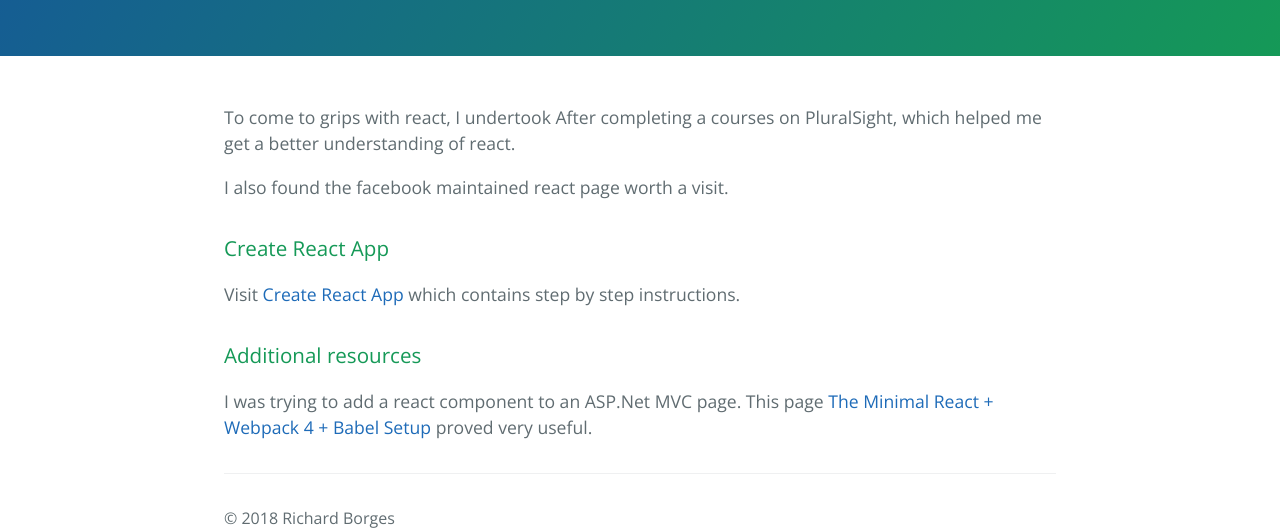
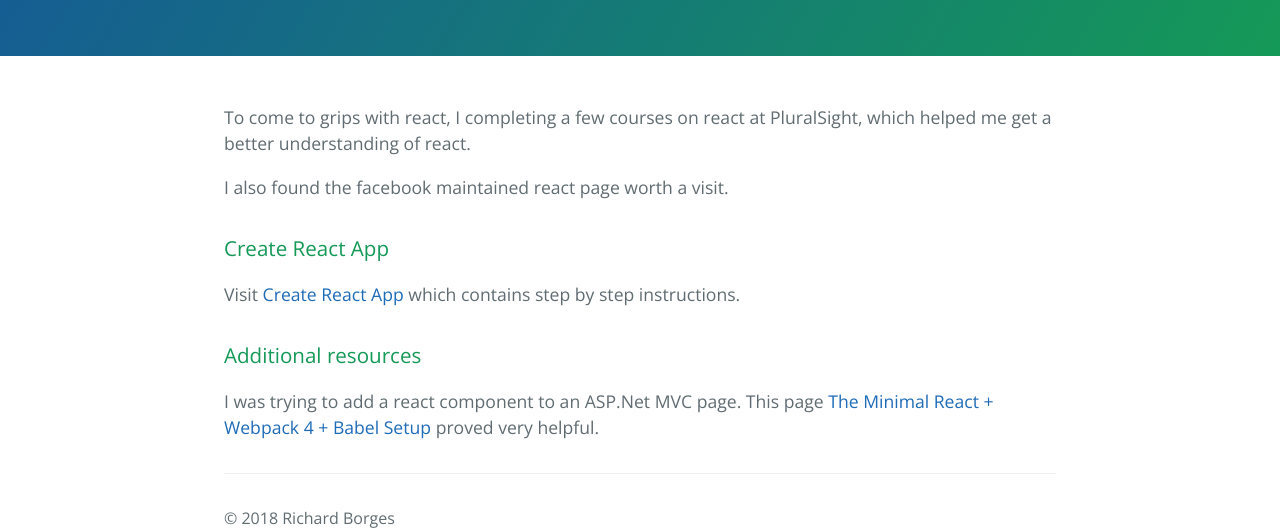
Before and after one commit to richardborges/richardborges.github.io, a Jekyll site: the page built from _posts/2018-04-14-learning-react.md, in a window 1280 px wide. Shown: the part 294-824 px from the top of the page. Built offline with Jekyll 4.4.1, drawn with Linux system fonts in a browser that asks for light colours.

Commit message:
fixed a few pages

```diff
--- a/_posts/2018-04-14-learning-react.md
+++ b/_posts/2018-04-14-learning-react.md
@@ -8,11 +8,12 @@ guid: https://richardborges.net/?p=1033
 permalink: /learning-react/
 categories:
   - Software
+  - Uncategorized
 tags:
 
 ---
 
-To come to grips with react, I undertook After completing a courses on PluralSight, which helped me get a better understanding of react.
+To come to grips with react, I completing a few courses on react at PluralSight, which helped me get a better understanding of react.
 
 I also found the facebook maintained react page worth a visit.
 
@@ -20,4 +21,10 @@ I also found the facebook maintained react page worth a visit.
 Visit [Create React App](https://github.com/facebook/create-react-app/blob/master/README.md#getting-started) which contains step by step instructions.
 
 ### Additional resources
-I was trying to add a react component to an ASP.Net MVC page. This page  [The Minimal React + Webpack 4 + Babel Setup](https://www.robinwieruch.de/minimal-react-webpack-babel-setup/) proved very useful.
+I was trying to add a react component to an ASP.Net MVC page. This page  [The Minimal React + Webpack 4 + Babel Setup](https://www.robinwieruch.de/minimal-react-webpack-babel-setup/) proved very helpful.
+
+
+{% comment %}
+Might you have an include in your theme? Why not try it here!
+{% include my-themes-great-include.html %}
+{% endcomment %}
```
Also changed, not shown: _posts/2018-01-07-moving-from-wordpress-to-github-pages.md (+1 -0 lines).
